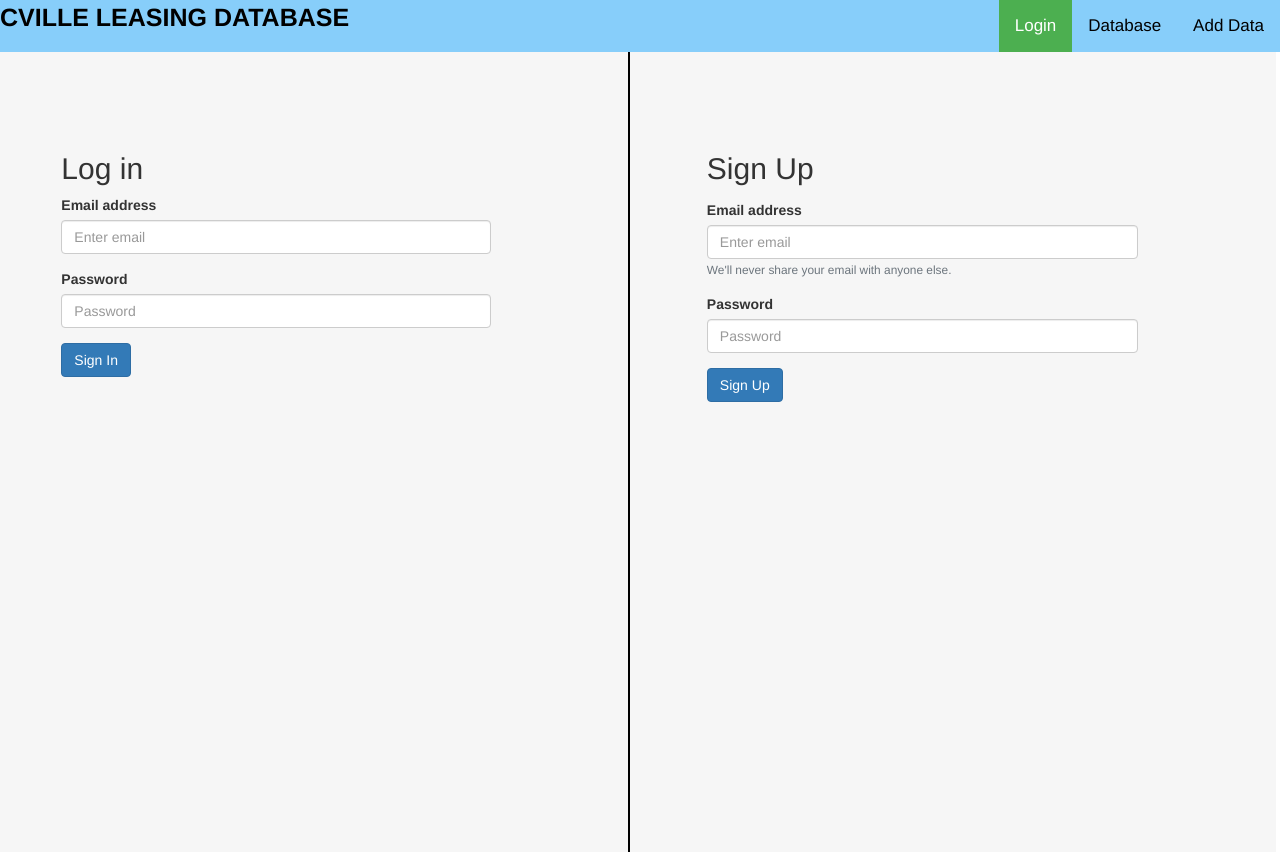
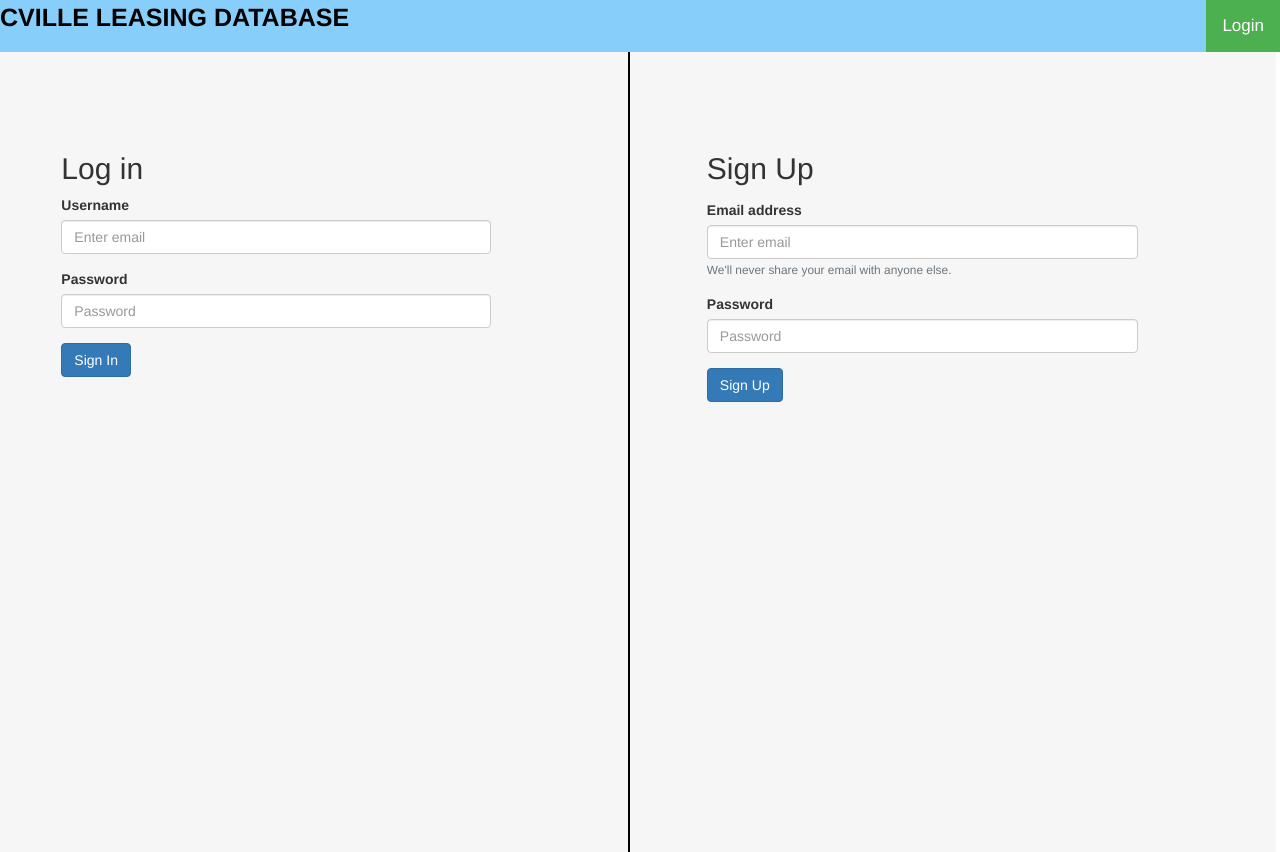
Before and after one commit to jliao13/CS-4750-DB-Project, a Django app: page / in a window 1280 px wide; the page is wider, and only the part inside the window is pictured. Run offline with Django 3.2, Linux system fonts and the light colour scheme; data that the repository does not hold is empty; some libraries are stand-ins or nearby versions.

Commit message:
verify login user and pass to database

```diff
--- a/frontend/templates/add.html
+++ b/frontend/templates/add.html
@@ -18,9 +18,9 @@
                 <!-- <a class="titletxt">CHARLOTTESVILLE LEASING DATABASE</a> -->
             </div>
             <div class="right" style="display: inline; float:right;">
-                <a href="{% url 'login' %}">Login</a>
-                <a href="{% url 'data' %}">Database</a>
-                <a class="active" href="{% url 'add' %}">Add Data</a>
+                <a class="active" href="{% url 'data' %}">Database</a>
+                <a href="{% url 'add' %}">Add Data</a>
+                <a href="{% url 'login' %}">Logout</a>
             </div>
         </div>
 
--- a/frontend/templates/data.html
+++ b/frontend/templates/data.html
@@ -25,9 +25,9 @@
                 <!-- <a class="titletxt">CHARLOTTESVILLE LEASING DATABASE</a> -->
             </div>
             <div class="right" style="display: inline; float:right;">
-                <a href="{% url 'login' %}">Login</a>
                 <a class="active" href="{% url 'data' %}">Database</a>
                 <a href="{% url 'add' %}">Add Data</a>
+                <a href="{% url 'login' %}">Logout</a>
             </div>
         </div>
         <div>
--- a/frontend/templates/login.html
+++ b/frontend/templates/login.html
@@ -37,13 +37,10 @@
             </div>
             <div class="right" style="display: inline; float:right;">
                 <a class="active" href="{% url 'login' %}">Login</a>
-                <a href="{% url 'data' %}">Database</a>
-                <a href="{% url 'add' %}">Add Data</a>
             </div>
         </div>
 
-
-<!--
+        <!--
         {% for cmp in comp %}
         {{cmp.user_id}}, {{cmp.user_name}}, {{cmp.password}}<br>
         {% endfor %}<br>
@@ -60,10 +57,10 @@
             <div class="col-xs-10 col-sm-5" style="border-right: 2px solid black; background-color: rgba(211, 211, 211, 0.2);">
                 <div class="centered">
                     <h2 class="form_title">Log in</h2>
-                    <form class="formClass" method="POST">
+                    <form class="formClass" action="{% url 'login' %}" method="POST"> {% csrf_token %}
                         <div class="form-group">
-                            <label for="exampleInputEmail1">Email address</label>
-                            <input type="email" name="username" style="max-width: 70%;" class="form-control" id="exampleInputEmail1" aria-describedby="emailHelp" placeholder="Enter email">
+                            <label for="exampleInputUsername">Username</label>
+                            <input type="text" name="username" style="max-width: 70%;" class="form-control" id="exampleInputEmail1" aria-describedby="emailHelp" placeholder="Enter email">
                         </div>
                         <div class="form-group">
                             <label for="exampleInputPassword1">Password</label>
--- a/frontend/urls.py
+++ b/frontend/urls.py
@@ -5,9 +5,8 @@ from django.conf.urls.static import static
 from frontend import views
 
 urlpatterns = [
-    # url(r'^connection/','formView', name = 'loginform'),
-    # url(r'^login/', 'login', name = 'login'),
-    url(r'^$', views.LoginView.as_view(), name='login'),
+    url(r'^$', views.LoginView.as_view(), name='loginPage'),
+    url(r'^login/$', views.LoginView.login, name='login'),
     url(r'^data/$', views.DataView.as_view(), name='data'), # Add this /about/ route
     url(r'^add/$', views.AddView.as_view(), name='add'), # Add this /about/ route
     # url(r'^finishreal/$', views.FinishRealPageView.as_view()), # Add this /about/ route
--- a/frontend/views.py
+++ b/frontend/views.py
@@ -2,70 +2,34 @@ from django.shortcuts import render
 from django.views.generic import TemplateView
 from .models import company, lease_tenants, manager_phone, manages
 from .forms import Loginform
+from django.http.response import HttpResponse
 
 # Create your views here.
 class LoginView(TemplateView):
+    def login(request):
+        if (request.method == "POST"):
+            username=request.POST['username']
+            password=request.POST['password']
+
+            try:
+                cmp = company.objects.get(user_name=username, password=password)
+                authenticated = True
+                # return redirect(AddView, authenticated= )
+                return render(request, 'data.html', {"company": cmp, "authenticated": authenticated})
+            except:
+                return render(request, 'login.html', context=None)
+            return render(request, 'login.html', context=None)
+        else:
+            return render(request, 'login.html', context=None)
+
     def get(self, request, **kwargs):
-        comp = company.objects.all()
-        tenants = lease_tenants.objects.all()
-        m_phone = manager_phone.objects.all()
-        username = ""
-        # if request.method == "POST":
-        #     #Get the posted form
-        #     MyLoginForm = LoginForm(request.POST)
-
-        #     if MyLoginForm.is_valid():
-        #         username = MyLoginForm.cleaned_data['username']
-        #     return render(request, 'data.html', context=None)
-        # else:
-        #     MyLoginForm = Loginform()
-        #     return render(request, 'login.html', {"username" : username})
-        request.session["LoggedIn"] = False
-        print(request, flush=True)
-        request.session["username"] = request.GET.get("username")
-        request.session["password"] = request.GET.get("password")
-
-        return render(request, 'login.html', {'comp':comp, 'tenants': tenants, 'm_phone':m_phone})
-        # return render(request, 'login.html', context=None)
-    # def login(self, request, **kwargs):
-    #     username = 'not logged in'
-    #     if request.method == 'POST':
-    #         MyLoginForm = LoginForm(request.POST)
-
-    #         if MyLoginForm.is_valid():
-    #             username = MyLoginForm.cleaned_data['username']
-    #             request.session['username'] = username
-    #         else:
-    #             MyLoginForm = LoginForm()
-
-    #     return render(request, 'login.html', {"username" : username}})
-    # def formView(request):
-    #     if request.session.has_key('username'):
-    #         username = request.session['username']
-    #         return render(request, 'data.html', {"username" : username})
-    #     else:
-    #         return render(request, 'login.html', {})
-    # def login(self, request):
-    #     if request.method == "POST":
-    #         print("running", flush=True)
-    #         if (Users.objects.filter(username = request.GET.get("uname@gmail.com"), password = request.GET.get("upswd"))).exists():
-    #             user = Users.objects.get(username = request.GET.get("uname@gmail.com"), password = request.GET.get("upswd"))
-    #             request.session["user"] = user.id
-    #             # request.session.set_expiry(10)
-    #             # it shows home page
-    #             return render(request,"home.html")
-    #     #it shows again login page
-    #     return render(request,"Login.html")
+        return render(request, 'login.html', context=None)
 
 # Add this view
 class DataView(TemplateView):
-    template_name = "data.html"
+    def get(self, request, **kwards):
+        return render(request, 'data.html', context=None)
 
 class AddView(TemplateView):
-    template_name = "add.html"
-
-# class FinishRealPageView(TemplateView):
-#     template_name = "finishreal.html"
-
-# class IndexCopyPageView(TemplateView):
-#     template_name = "index_copy.html"
+    def get(self, request, **kwards):
+        return render(request, 'add.html', context=None)
```
